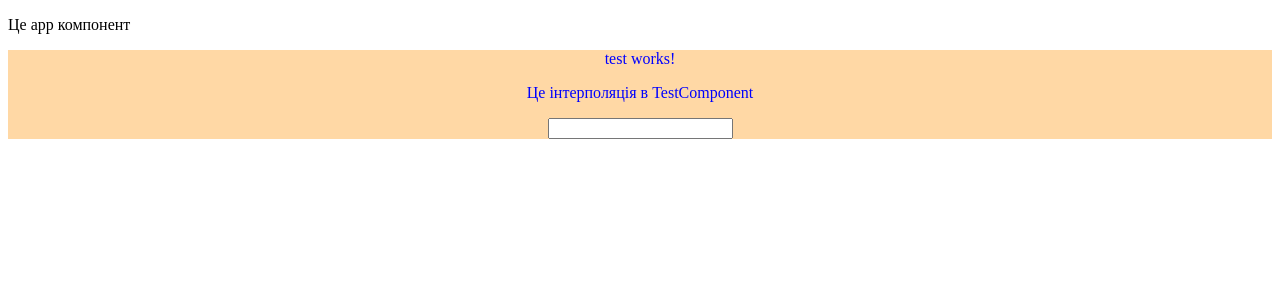
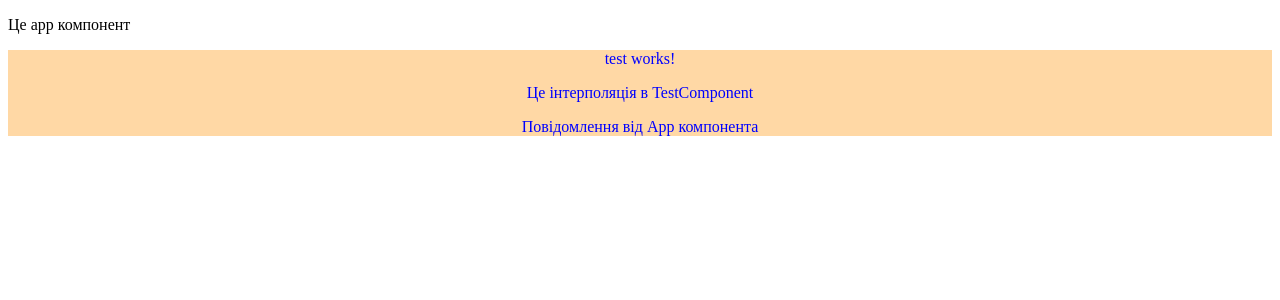
Before and after one commit to SokolovskyiAnatolii/angular-learning, an Angular app: page / in a window 1280 px wide. Shown: the top 300 px of the page. Built offline with nearby package versions, Linux system fonts and the light colour scheme.

Commit message:
Add child message binding to TestComponent and update app template

```diff
--- a/src/app/app.html
+++ b/src/app/app.html
@@ -1,2 +1,2 @@
 <p>Це app компонент</p>
-<app-test></app-test>
+<app-test [childMassage]="massageFromParent"> </app-test>
--- a/src/app/app.ts
+++ b/src/app/app.ts
@@ -10,4 +10,6 @@ import { TestComponent } from './components/test/test';
 })
 export class App {
   protected readonly title = signal('my-first-app');
+
+  massageFromParent: string = 'Повідомлення від App компонента';
 }
--- a/src/app/components/test/test.html
+++ b/src/app/components/test/test.html
@@ -13,7 +13,9 @@
 
   <button (click)="toggleState()">Перемкни стейт</button> -->
 
-  <input type="text" [(ngModel)] = "inputText" />
-  <p>{{ inputText }}</p>
+    <!-- <input type="text" [(ngModel)] = "inputText" />
+    <p>{{ inputText }}</p> -->
+
+    <p>{{ childMassage }}</p>
 
 </div>
--- a/src/app/components/test/test.ts
+++ b/src/app/components/test/test.ts
@@ -1,5 +1,5 @@
 import { CommonModule} from '@angular/common';
-import { Component} from '@angular/core';
+import { Component, Input} from '@angular/core';
 import { FormsModule } from '@angular/forms';
 
 @Component({
@@ -22,6 +22,11 @@ export class TestComponent {
 
   inputText: string = '';
 
+  // -----------------------------------------------------
+
+@Input ( ) childMassage: string = '';
+  // -----------------------------------------------------
+
   toggleState(): void {
     this.isClickedState = !this.isClickedState;
   }
```
